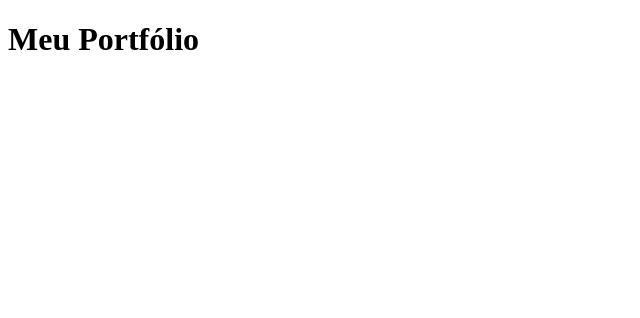
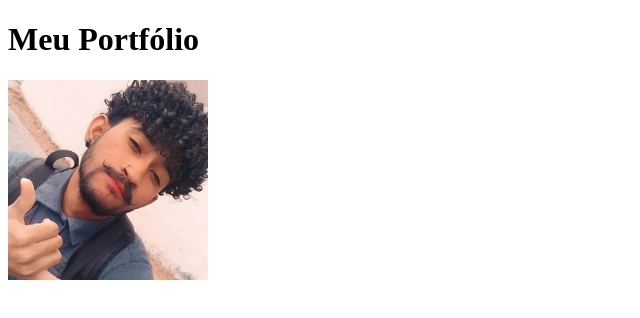
Before and after one commit to davidlopes12/Portfolio, a plain HTML site: page index.html in a window 1280 px wide. Shown: the whole page, without its empty margins (0-640 px from the left). Drawn offline with Linux system fonts and the light colour scheme.

Commit message:
troquei o tamanho da foto

```diff
--- a/index.html
+++ b/index.html
@@ -7,6 +7,10 @@
 </head>
 <body>
     <h1>Meu Portfólio</h1>
-<div><img src="" alt=""></div>
+    <div>
+        <img width="200px" src="imagens/WhatsApp Image 2023-08-10 at 09.00.55.jpeg" alt="Uma foto minha">
+
+    </div>
+
 </body>
 </html>
```
